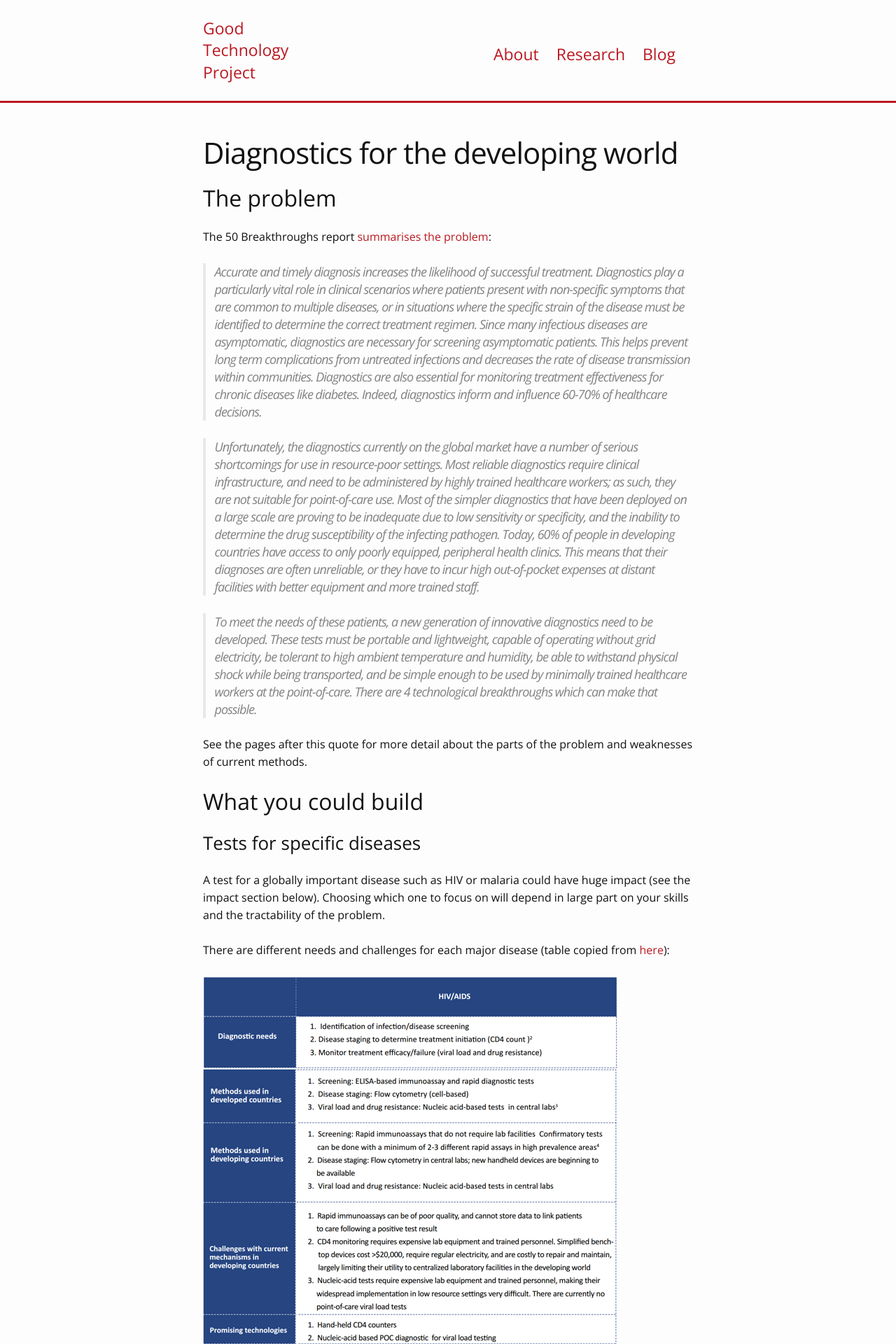
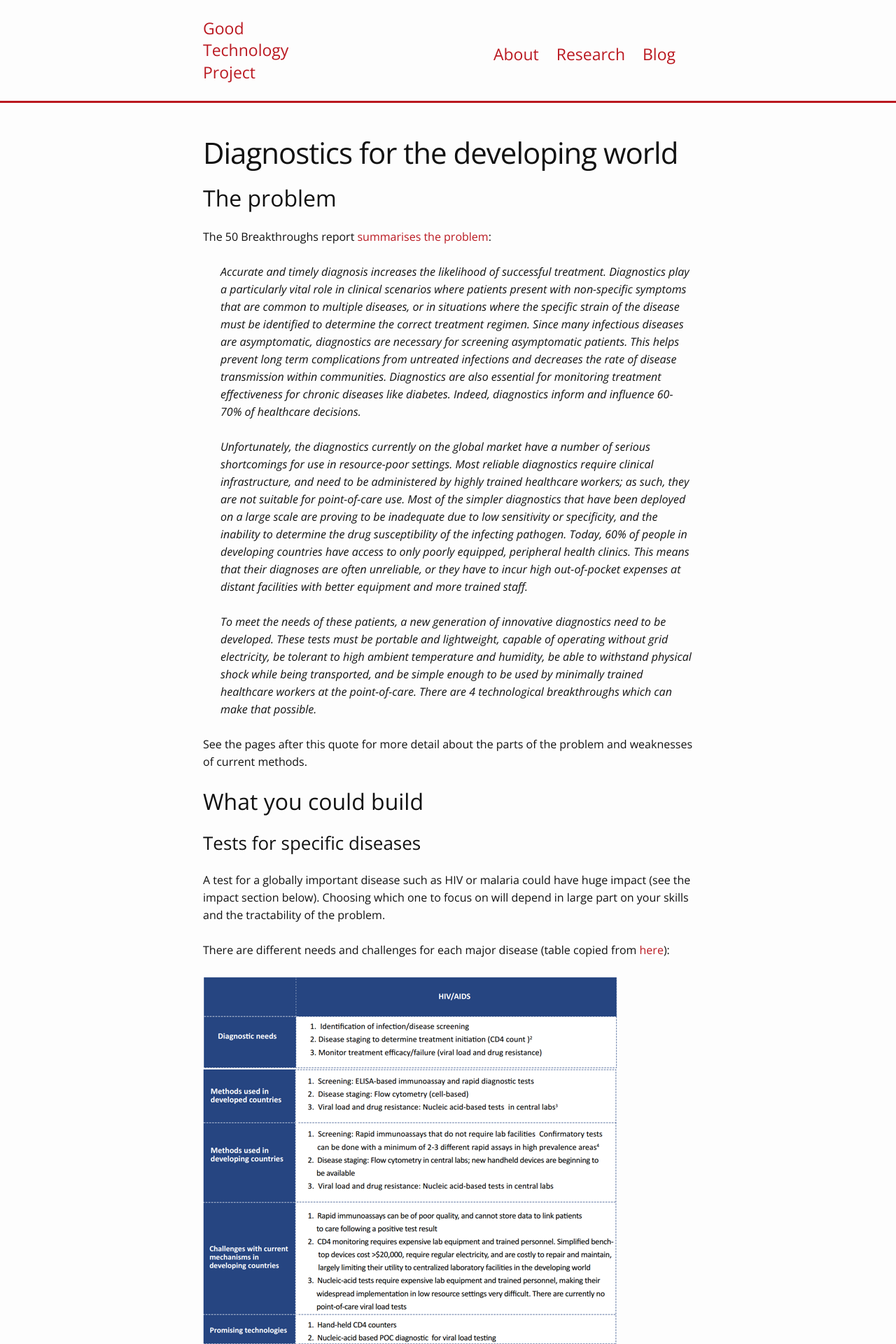
Before and after one commit to richardbatty/good-technology-project, a Jekyll site: the page built from _problems/diagnostics_for_the_developing_world.md, in a window 1280 px wide. Shown: the top 1920 px of the page at 70% size. Built offline with Jekyll 4.4.1, drawn with Linux system fonts in a browser that asks for light colours; comment, search, counter and statistics services are not loaded.

Commit message:
Make block quotes less ugly

```diff
--- a/_sass/_base.scss
+++ b/_sass/_base.scss
@@ -140,11 +140,7 @@ a {
  * Blockquotes
  */
 blockquote {
-    color: $grey-color;
-    border-left: 4px solid $grey-color-light;
-    padding-left: $spacing-unit / 2;
-    font-size: 18px;
-    letter-spacing: -1px;
+    padding-left: $spacing-unit;
     font-style: italic;
     margin-bottom: $spacing-unit;
     > :last-child {
```
